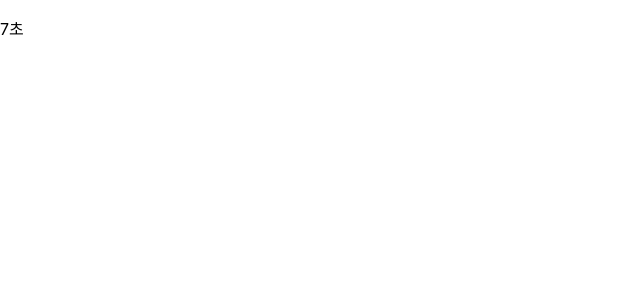
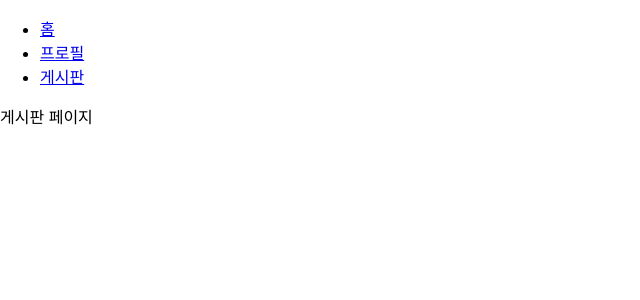
Before and after one commit to dev-connor/Node.js_web_programming_package_online_FE, a React (Create React App) app: page /board in a window 1280 px wide. Shown: the top 300 px of the page, without its empty margins (0-640 px from the left). Built offline with nearby package versions, Linux system fonts and the light colour scheme.

Commit message:
CH03_19. 리액트 라우터로 페이지 구분하기

```diff
--- a/package.json
+++ b/package.json
@@ -10,6 +10,7 @@
     "node-sass": "^7.0.3",
     "react": "^19.1.0",
     "react-dom": "^19.1.0",
+    "react-router-dom": "^7.6.0",
     "react-scripts": "5.0.1",
     "styled-components": "^6.1.18",
     "web-vitals": "^2.1.4"
--- a/src/App.js
+++ b/src/App.js
@@ -4,26 +4,30 @@ import CustomList from "./components/CustomList";
 import Button from "./components/Button";
 import { useEffect, useRef, useState } from "react";
 import MainHeader from "./components/MainHeader";
+import Profile from "./Profile";
+import Board from "./Board";
+import { Route, Routes } from "react-router-dom";
 
 function App() {
-  const [secound, setSecound] = useState(0);
-
-  // 마운트 이후 실행
-  useEffect(() => {
-    let interval = setInterval(() => {
-      console.log(secound);
-      setSecound(secound + 1);
-    }, 1000);
-
-    // 언마운트
-    return () => {
-      clearInterval(interval);
-    };
-  }, [secound]);
-
   return (
-    <div>
-      <p>{secound}초</p>
+    <div classNAme="App">
+      <nav>
+        <ul>
+          <li>
+            <a href="/">홈</a>
+          </li>
+          <li>
+            <a href="profile">프로필</a>
+          </li>
+          <li>
+            <a href="board">게시판</a>
+          </li>
+        </ul>
+      </nav>
+      <Routes>
+        <Route path="/profile" Component={Profile}></Route>
+        <Route path="/board" Component={Board}></Route>
+      </Routes>
     </div>
   );
 }
--- /dev/null
+++ b/src/Board.js
@@ -0,0 +1,4 @@
+export default function Board() {
+  return <div>게시판 페이지</div>
+
+}
--- /dev/null
+++ b/src/Profile.js
@@ -0,0 +1,4 @@
+export default function Profile() {
+  return <div>프로필 페이지</div>
+
+}
--- a/src/index.js
+++ b/src/index.js
@@ -1,13 +1,16 @@
-import React from 'react';
-import ReactDOM from 'react-dom/client';
-import './index.css';
-import App from './App';
-import reportWebVitals from './reportWebVitals';
+import React from "react";
+import ReactDOM from "react-dom/client";
+import "./index.css";
+import App from "./App";
+import reportWebVitals from "./reportWebVitals";
+import { BrowserRouter } from "react-router-dom";
 
-const root = ReactDOM.createRoot(document.getElementById('root'));
+const root = ReactDOM.createRoot(document.getElementById("root"));
 root.render(
   <React.StrictMode>
-    <App />
+    <BrowserRouter>
+      <App />
+    </BrowserRouter>
   </React.StrictMode>
 );
 
```
Also changed, not shown: 1 other file (tests, documents, lock files or other folders).
